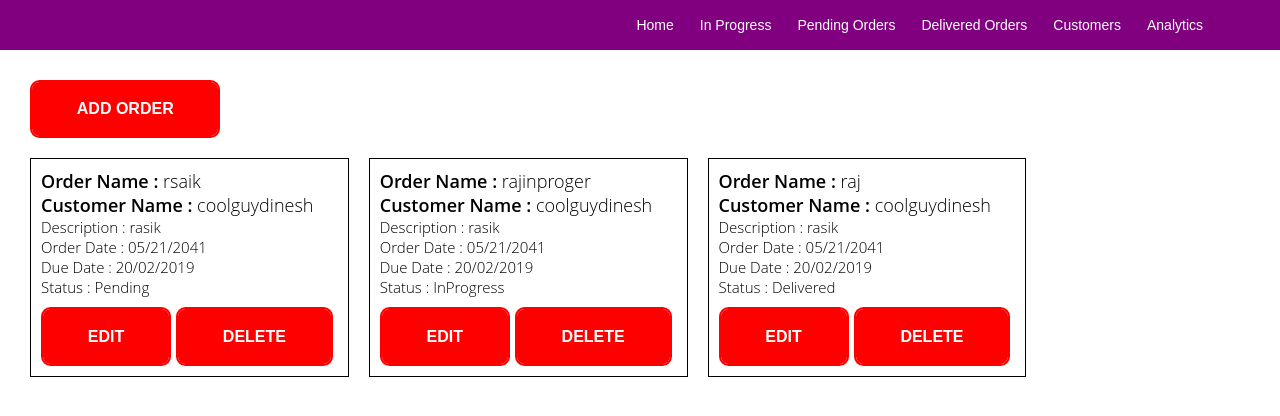
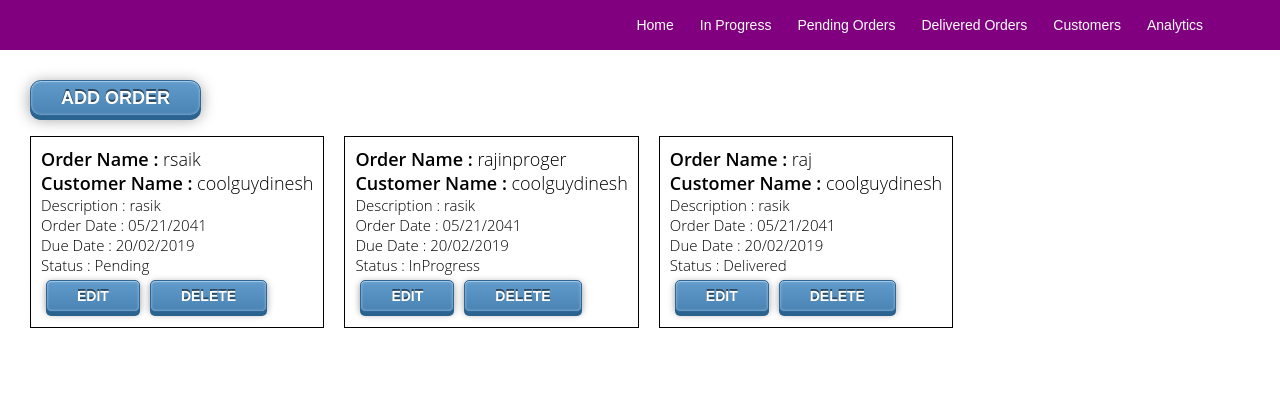
Before and after one commit to rasikraj01/mybiz, a React (Create React App) app: page / in a window 1280 px wide. Shown: the top 416 px of the page. Built offline with nearby package versions, Linux system fonts and the light colour scheme.

Commit message:
change buttons and buttons hover color

```diff
--- a/src/css/addOrder.css
+++ b/src/css/addOrder.css
@@ -20,26 +20,41 @@ form {
   margin: 10px;
 }
 .add-order-btn button {
-  box-sizing: border-box;
-  appearance: none;
-  background-color: transparent;
-  border: 2px solid red;
+  display: inline-block;
+  text-decoration: none;
+  color: #fff;
+  font-weight: bold;
+  background-color: #538fbe;
+  padding: 8px 30px;
+  font-size: 18px;
+  border: 1px solid #2d6898;
+  background-image: linear-gradient(bottom, rgb(73,132,180) 0%, rgb(97,155,203) 100%);
+  background-image: -o-linear-gradient(bottom, rgb(73,132,180) 0%, rgb(97,155,203) 100%);
+  background-image: -moz-linear-gradient(bottom, rgb(73,132,180) 0%, rgb(97,155,203) 100%);
+  background-image: -webkit-linear-gradient(bottom, rgb(73,132,180) 0%, rgb(97,155,203) 100%);
+  background-image: -ms-linear-gradient(bottom, rgb(73,132,180) 0%, rgb(97,155,203) 100%);
+  -webkit-border-radius: 5px;
+  -moz-border-radius: 5px;
+  border-radius: 5px;
+  text-shadow: 0px -2px 0px rgba(0,0,0,.5);
+  -webkit-box-shadow: 0px 4px 0px #2b638f, 0px 3px 15px rgba(0,0,0,.4), inset 0px 1px 0px rgba(255,255,255,.3), inset 0px 0px 3px rgba(255,255,255,.5);
+  -moz-box-shadow: 0px 4px 0px #2b638f, 0px 3px 15px rgba(0,0,0,.4), inset 0px 1px 0px rgba(255,255,255,.3), inset 0px 0px 3px rgba(255,255,255,.5);
+  box-shadow: 0px 4px 0px #2b638f, 0px 3px 15px rgba(0,0,0,.4), inset 0px 1px 0px rgba(255,255,255,.3), inset 0px 0px 3px rgba(255,255,255,.5);
   border-radius: 0.6em;
-  color: white;
   cursor: pointer;
-  display: flex;
   align-self: center;
-  font-size: 1rem;
-  font-weight: 400;
   line-height: 1;
-  padding: 1.2em 2.8em;
-  text-decoration: none;
   text-align: center;
   text-transform: uppercase;
   font-family: "Montserrat", sans-serif;
-  font-weight: 700;
-  transition: box-shadow 300ms ease-in-out, color 300ms ease-in-out;
-  box-shadow: 0 0 40px 40px red inset;
+}
+
+.add-order-btn button:hover {
+  background-image: linear-gradient(bottom, rgb(88,154,204) 0%, rgb(90,150,199) 100%);
+  background-image: -o-linear-gradient(bottom, rgb(88,154,204) 0%, rgb(90,150,199) 100%);
+  background-image: -moz-linear-gradient(bottom, rgb(88,154,204) 0%, rgb(90,150,199) 100%);
+  background-image: -webkit-linear-gradient(bottom, rgb(88,154,204) 0%, rgb(90,150,199) 100%);
+  background-image: -ms-linear-gradient(bottom, rgb(88,154,204) 0%, rgb(90,150,199) 100%);
 }
 input:not([type]),
 input[type="text"],
--- a/src/css/singleOrder.css
+++ b/src/css/singleOrder.css
@@ -28,34 +28,40 @@
    font-weight: 300;
 }
 .singleOrder button{
-    float: left;
-    margin-top: 10px;
-    margin-right: 5px;
-
-
-    box-sizing: border-box;
-    appearance: none;
-    background-color: transparent;
-    border: 2px solid red;
-    border-radius: 0.6em;
-    color: white;
+    display: inline-block;
+    text-decoration: none;
+    color: #fff;
+    font-weight: bold;
+    background-color: #538fbe;
+    padding: 8px 30px;
+    margin: 5px;
+    font-size: 14px;
+    border: 1px solid #2d6898;
+    background-image: linear-gradient(bottom, rgb(73,132,180) 0%, rgb(97,155,203) 100%);
+    background-image: -o-linear-gradient(bottom, rgb(73,132,180) 0%, rgb(97,155,203) 100%);
+    background-image: -moz-linear-gradient(bottom, rgb(73,132,180) 0%, rgb(97,155,203) 100%);
+    background-image: -webkit-linear-gradient(bottom, rgb(73,132,180) 0%, rgb(97,155,203) 100%);
+    background-image: -ms-linear-gradient(bottom, rgb(73,132,180) 0%, rgb(97,155,203) 100%);
+    -webkit-border-radius: 5px;
+    -moz-border-radius: 5px;
+    border-radius: 5px;
+    text-shadow: 0px -2px 0px rgba(0,0,0,.5);
+    -webkit-box-shadow: 0px 4px 0px #2b638f, 0px 2px 7px rgba(0,0,0,.4), inset 0px 1px 0px rgba(255,255,255,.3), inset 0px 0px 3px rgba(255,255,255,.5);
+    -moz-box-shadow: 0px 4px 0px #2b638f, 0px 2px 7px rgba(0,0,0,.4), inset 0px 1px 0px rgba(255,255,255,.3), inset 0px 0px 3px rgba(255,255,255,.5);
+    box-shadow: 0px 4px 0px #2b638f, 0px 2px 7px rgba(0,0,0,.4), inset 0px 1px 0px rgba(255,255,255,.3), inset 0px 0px 3px rgba(255,255,255,.5);
     cursor: pointer;
-    display: flex;
     align-self: center;
-    font-size: 1rem;
-    font-weight: 400;
     line-height: 1;
-    padding: 1.2em 2.8em;
-    text-decoration: none;
     text-align: center;
     text-transform: uppercase;
-    font-family: 'Montserrat', sans-serif;
+    font-family: "Montserrat", sans-serif;
     font-weight: 700;
-    transition: box-shadow 300ms ease-in-out, color 300ms ease-in-out;
-    box-shadow: 0 0 40px 40px red inset;
-}
+  }
 
-.singleOrder button:hover{
-    color: #fff;
-    outline: 0;
-  }
+  .singleOrder button:hover{
+      background-image: linear-gradient(bottom, rgb(88,154,204) 0%, rgb(90,150,199) 100%);
+      background-image: -o-linear-gradient(bottom, rgb(88,154,204) 0%, rgb(90,150,199) 100%);
+      background-image: -moz-linear-gradient(bottom, rgb(88,154,204) 0%, rgb(90,150,199) 100%);
+      background-image: -webkit-linear-gradient(bottom, rgb(88,154,204) 0%, rgb(90,150,199) 100%);
+      background-image: -ms-linear-gradient(bottom, rgb(88,154,204) 0%, rgb(90,150,199) 100%);
+    }
```
Also changed, not shown: 1 other file (tests, documents, lock files or other folders).
